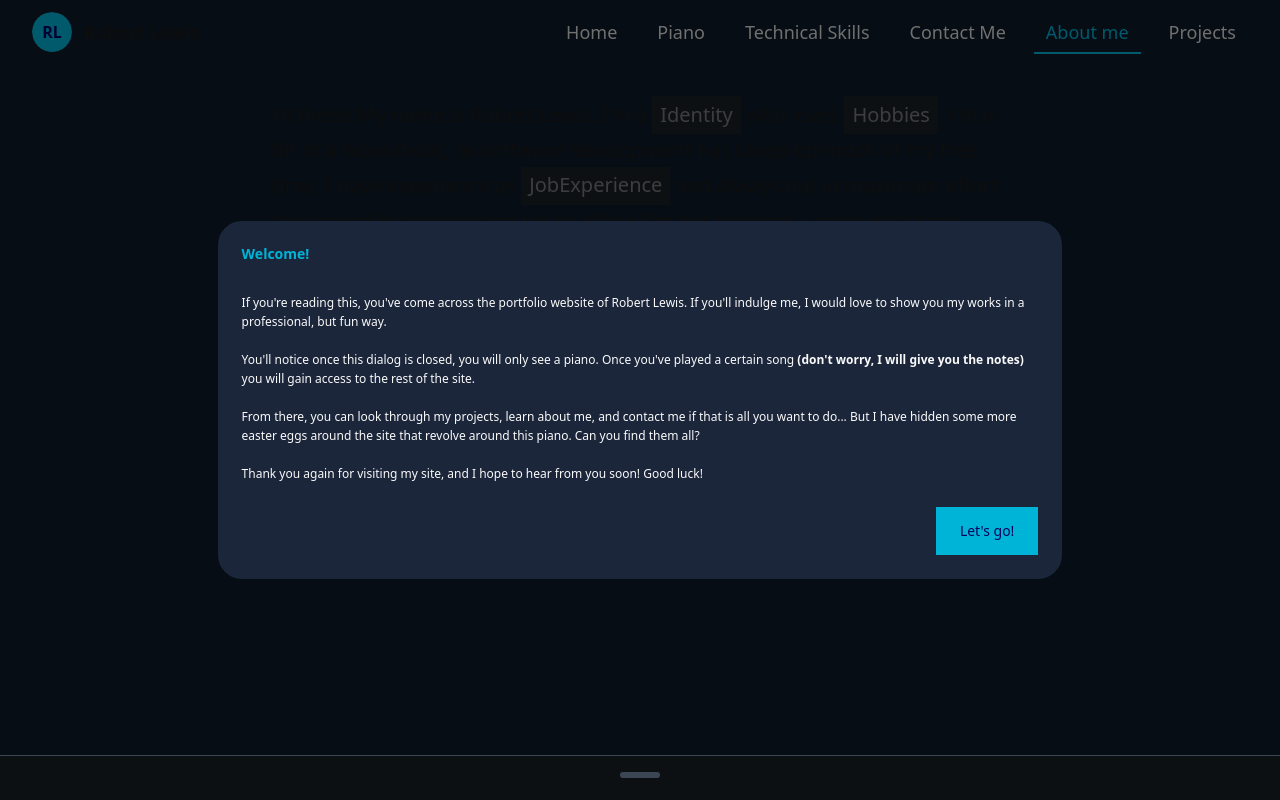
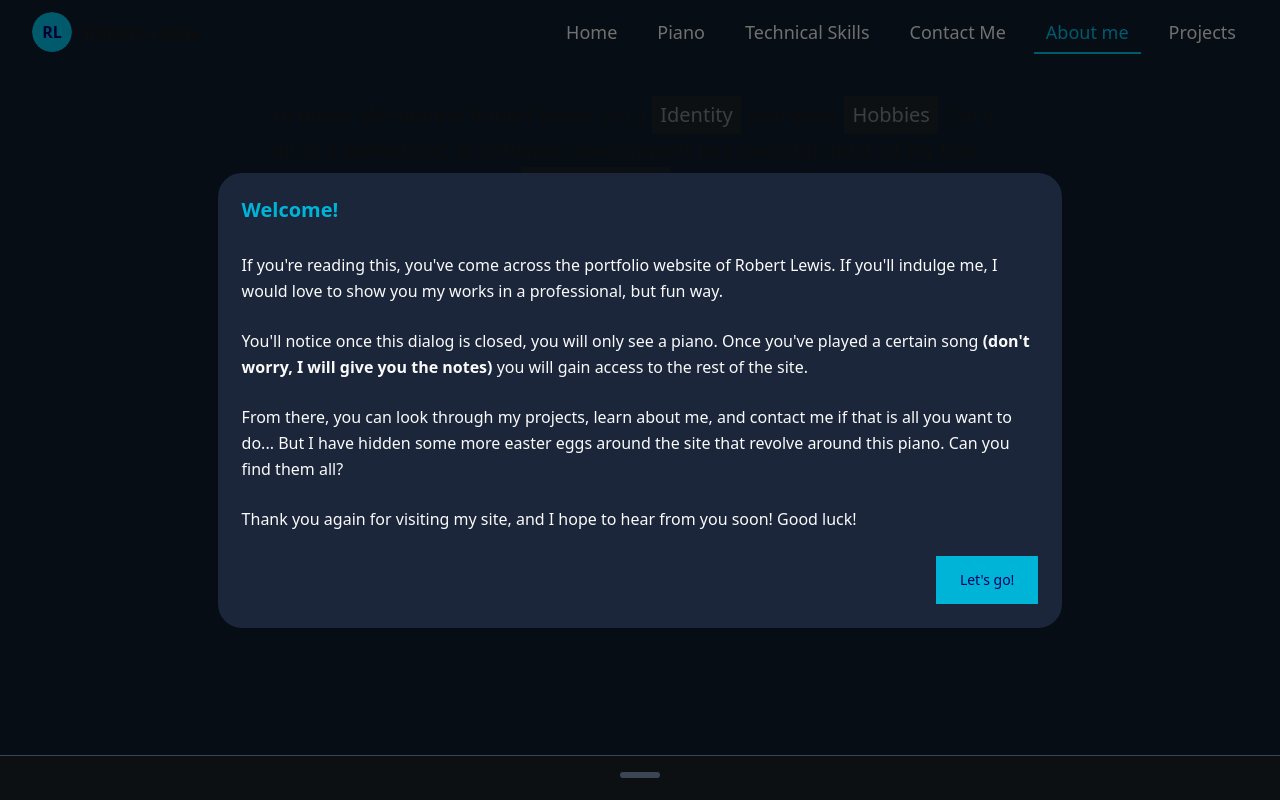
Before and after one commit to Robbysim37/portfolio, a Next.js app: page /about in a window 1280 px wide. Built offline with nearby package versions, Linux system fonts and the light colour scheme.

Commit message:
design changes and bug fixes

```diff
--- a/src/app/PianoCards/LockedCard.jsx
+++ b/src/app/PianoCards/LockedCard.jsx
@@ -1,4 +1,5 @@
 import { Card,CardTitle,CardContent } from "@/components/ui/card"
+import WaveText from "@/components/WaveText"
 
 export default function LockedCard(props) {
     return(
@@ -7,7 +8,7 @@ export default function LockedCard(props) {
             <p className="text-4xl text-center">🔒</p><h2 className="text-2x1 text-center">Song not yet played...</h2>
             </CardTitle>
             <CardContent>
-            <p className="text-center">{props.clue}</p>
+            { props.found ? <WaveText text={props.notes}></WaveText> : <p className="text-center">{props.clue}</p>}
             </CardContent>
         </Card>
     )
--- a/src/app/PianoCards/Zelda.jsx
+++ b/src/app/PianoCards/Zelda.jsx
@@ -7,7 +7,7 @@ export default function ZeldaCard() {
             <p className="text-4xl text-center">🔑</p><h2 className="text-2x1 text-center">You've unlocked the website!</h2>
             </CardTitle>
             <CardContent>
-            <p className="text-center">Now it's time to go explore and see what else you can find!</p>
+            <p className="text-center">Now it's time to go explore and see what else you can find! Songs you find will appear in this section.</p>
             </CardContent>
         </Card>
     )
--- a/src/app/madlibs/MadLibs.jsx
+++ b/src/app/madlibs/MadLibs.jsx
@@ -71,7 +71,7 @@ const CONFIG = {
         text: "I love the old school. There’s something magical about how the limits of early technology forced developers to innovate in music, design, art, and gameplay. I’m a firm believer that limitations shape real art—and the early days of gaming were truly the golden years.",
         image: null,
         category: "Games",
-        waveText: "G A B C#",
+        waveText: "E E E C E G lowG",
       },
       { id: "games-3", title: "Board Games", text: "I’m a fan of all sorts of board games, and I make a habit of getting together with family often to play. I’m always down for simple games like Monopoly or Sorry, as well as deeper ones like Diplomacy or The Campaign for North Africa.", image: null, category: "Games" },
       { id: "games-4", title: "Card Games", text: "Rounders is one of my favorite movies, so you can guess I like poker. As a Midwesterner, I’m also legally obligated to enjoy Euchre. Of course, I love trading card games like Magic: The Gathering and Hearthstone. But not Yu-Gi-Oh! Never Yu-Gi-Oh…", image: null, category: "Games" },
@@ -515,11 +515,12 @@ export default function MadLibsComposer() {
           {tile.id === "games-2" && (
             <div className="mt-2">
               <WaveText
-                text={tile.waveText || "G A B C#"}
+                text={tile.waveText || "E E E C E G lowG"}
                 delay={0.12}
                 duration={1.2}
                 className="text-primary font-semibold"
                 letterClassName="tracking-wide"
+                flagKey={"song3Wave"}
               />
             </div>
           )}
--- a/src/app/providers/ModalProvider.jsx
+++ b/src/app/providers/ModalProvider.jsx
@@ -56,32 +56,32 @@ export function ModalProvider({ children }) {
           <Card className="w-[66%] h-max-[100vh] shadow-none border-none">
             <CardHeader>
               <CardTitle>
-                <h1 className="text-[14px]">Welcome!</h1>
+                <h1 className="text-[14px] md:text-[20px]">Welcome!</h1>
               </CardTitle>
             </CardHeader>
             <CardContent>
-              <div className="text-[12px]">
-                <p className="text-[12px]">
+              <div className="text-[12px] md:text-base">
+                <p className="text-[12px] md:text-base">
                   If you're reading this, you've come across the portfolio
                   website of Robert Lewis. If you'll indulge me, I would love to
                   show you my works in a professional, but fun way.
                 </p>
                 <br className="mb-16" />
-                <p className="text-[12px]">
+                <p className="text-[12px] md:text-base">
                   You'll notice once this dialog is closed, you will only see a
                   piano. Once you've played a certain song{" "}
-                  <span className="text-[12px] font-bold">(don't worry, I will give you the notes)</span>{" "}
+                  <span className="text-[12px] md:text-base font-bold">(don't worry, I will give you the notes)</span>{" "}
                   you will gain access to the rest of the site.
                 </p>
                 <br className="mb-16" />
-                <p className="text-[12px]">
+                <p className="text-[12px] md:text-base">
                   From there, you can look through my projects, learn about me,
                   and contact me if that is all you want to do... But I have
                   hidden some more easter eggs around the site that revolve
                   around this piano. Can you find them all?
                 </p>
                 <br className="mb-16" />
-                <p className="text-[12px]">
+                <p className="text-[12px] md:text-base">
                   Thank you again for visiting my site, and I hope to hear from
                   you soon! Good luck!
                 </p>
--- a/src/app/sections/homeSection.jsx
+++ b/src/app/sections/homeSection.jsx
@@ -120,6 +120,7 @@ export default function HomeSection({ expanded = false }) {
                   duration={1.6}
                   className="whitespace-nowrap text-[var(--primary)] font-semibold text-sm md:text-base"
                   letterClassName="px-1"
+                  flagKey={"song2Wave"}
                 />
               </motion.div>
             )}
--- a/src/app/sections/homeSectionStatic.jsx
+++ b/src/app/sections/homeSectionStatic.jsx
@@ -108,6 +108,7 @@ export default function StaticHomeSection() {
                   duration={1.6}
                   className="whitespace-nowrap text-[var(--primary)] font-semibold text-sm md:text-base"
                   letterClassName="px-1"
+                  flagKey={"song2Wave"}
                 />
               </motion.div>
             )}
--- a/src/components/ui/piano.jsx
+++ b/src/components/ui/piano.jsx
@@ -73,10 +73,11 @@ export default function PianoUI() {
   const [loaded, setLoaded] = useState(false);
   const [isAuto, setIsAuto] = useState(false);
   const [error, setError] = useState("");
+  const [pianoKey, setPianoKey] = useState(0); // force-remount key
 
   const { markDone } = useSongsPlayed();
 
-  // === Note range (now ends at B5 as requested) ===
+  // === Note range (ends at B5) ===
   const firstNote = MidiNumbers.fromNote("D4");
   const lastNote = MidiNumbers.fromNote("B5");
 
@@ -94,35 +95,25 @@ export default function PianoUI() {
     setActiveNotes(Array.from(s));
   };
 
-  // === Viewport width (for responsive sizing 500–650px => small) ===
-  const [vw, setVw] = useState(() =>
-    typeof window !== "undefined" ? window.innerWidth : 1024
+  /* ========= Responsive sizing: small mode when 700px–850px ========= */
+  const [winW, setWinW] = useState(
+    typeof window !== "undefined" ? window.innerWidth : 0
   );
   useEffect(() => {
-    const onResize = () => setVw(window.innerWidth);
-    window.addEventListener("resize", onResize);
+    const onResize = () => setWinW(window.innerWidth);
+    window.addEventListener("resize", onResize, { passive: true });
     return () => window.removeEventListener("resize", onResize);
   }, []);
+  const isSmall = winW >= 700 && winW <= 850;
 
-  // === Sizing: width from white-key count (expand, scroll if needed) ===
-  const WHITE_KEY_PX_DEFAULT = 28;
-  const WHITE_KEY_PX_SMALL = 20; // smaller keys in 500–650px range
-  const MIN_W_DEFAULT = 850;
-  const MIN_W_SMALL = 520;
-
-  const isSmallBand = vw >= 700 && vw <= 850;
-
+  const WHITE_KEY_PX = isSmall ? 22 : 28;
   const whiteCount = useMemo(
     () => countWhiteKeys(firstNote, lastNote),
     [firstNote, lastNote]
   );
-
-  const perKeyPx = isSmallBand ? WHITE_KEY_PX_SMALL : WHITE_KEY_PX_DEFAULT;
-  const minWidth = isSmallBand ? MIN_W_SMALL : MIN_W_DEFAULT;
-
   const pianoWidth = useMemo(
-    () => Math.max(whiteCount * perKeyPx, minWidth),
-    [whiteCount, perKeyPx, minWidth]
+    () => Math.max(whiteCount * WHITE_KEY_PX, isSmall ? 560 : 850),
+    [whiteCount, WHITE_KEY_PX, isSmall]
   );
 
   /* ========= Audio init ========= */
@@ -183,7 +174,7 @@ export default function PianoUI() {
   const progressMapRef = useRef(buildInitialProgressMap());
 
   const stepProgressAll = (midiNumber) => {
-    const { note } = midiToPcOct(midiNumber); // e.g., "Db4"
+    const { note } = midiToPcOct(midiNumber);
     let winner = null;
 
     for (const { key, seq } of SEQS_NORM) {
@@ -206,7 +197,27 @@ export default function PianoUI() {
     return winner;
   };
 
-  /* ========= Autoplay (flip boolean on start) ========= */
+  /* ========= Helpers to end autoplay cleanly ========= */
+  const dispatchGlobalMouseUp = () => {
+    try {
+      const ev = new MouseEvent("mouseup", { bubbles: true });
+      window.dispatchEvent(ev);
+      document.dispatchEvent(ev);
+      document.body && document.body.dispatchEvent(ev);
+    } catch {}
+  };
+
+  const finishAutoplayCleanup = () => {
+    setIsAuto(false);
+    activeSetRef.current.clear();
+    setActiveNotes([]);
+    // Force a re-mount of the Piano to reset internal mouse state
+    setPianoKey((k) => k + 1);
+    // Also broadcast a mouseup in case React-Piano's window listeners are stuck
+    dispatchGlobalMouseUp();
+  };
+
+  /* ========= Autoplay ========= */
   const startAutoplayFor = (songKey) => {
     if (!started || !loaded || isAuto || !samplerRef.current) return;
 
@@ -214,10 +225,9 @@ export default function PianoUI() {
     if (!events?.length) return;
 
     setIsAuto(true);
-    // Flip the provider boolean as soon as autoplay begins
     markDone(songKey);
 
-    // Clear any previous schedule/part
+    // Clear any previous schedules
     if (schedIdRef.current !== null) {
       Tone.Transport.clear(schedIdRef.current);
       schedIdRef.current = null;
@@ -245,9 +255,6 @@ export default function PianoUI() {
     partRef.current = part;
 
     schedIdRef.current = Tone.Transport.scheduleOnce(() => {
-      setIsAuto(false);
-      activeSetRef.current.clear();
-      setActiveNotes([]);
       if (partRef.current) {
         partRef.current.dispose();
         partRef.current = null;
@@ -257,6 +264,7 @@ export default function PianoUI() {
         schedIdRef.current = null;
       }
       Tone.Transport.stop();
+      finishAutoplayCleanup();
     }, endSec);
 
     Tone.Transport.start();
@@ -270,7 +278,7 @@ export default function PianoUI() {
 
   const handlePlayNote = (midiNumber) => {
     if (!started || !loaded || !samplerRef.current) return;
-    if (isAuto) return;
+    if (isAuto) return; // ignore input during autoplay
 
     const noteName = toNoteName(midiNumber);
     samplerRef.current.triggerAttack(noteName, Tone.now());
@@ -281,7 +289,7 @@ export default function PianoUI() {
 
   const handleStopNote = (midiNumber) => {
     if (!started || !loaded || !samplerRef.current) return;
-    if (isAuto) return;
+    if (isAuto) return; // ignore input during autoplay
     const noteName = toNoteName(midiNumber);
     samplerRef.current.triggerRelease(noteName, Tone.now());
   };
@@ -299,6 +307,8 @@ export default function PianoUI() {
       }
       try { Tone.Transport.stop(); } catch {}
       try { samplerRef.current?.dispose(); } catch {}
+      // Make sure mouse state is clean on unmount
+      dispatchGlobalMouseUp();
     };
   }, []);
 
@@ -315,14 +325,18 @@ export default function PianoUI() {
 
       {/* Scroll container so wide ranges don't compress */}
       <div className="w-full overflow-x-auto">
-        <div className="inline-block">
+        <div
+          className="inline-block select-none"
+          onMouseLeave={dispatchGlobalMouseUp}
+        >
           <Piano
+            key={pianoKey}                         // <— Force remount after autoplay
             noteRange={{ first: firstNote, last: lastNote }}
             playNote={handlePlayNote}
             stopNote={handleStopNote}
             width={pianoWidth}
-            disabled={!started || !loaded}
             activeNotes={activeNotes}
+            playOnMouseOver={false}                // <— Prevent hover play
             renderNoteLabel={({ midiNumber }) => {
               const black = isBlackKey(midiNumber);
               return (
```
Also changed, not shown: src/app/page.js (+12 -7 lines), src/app/projects/ProjectCard.jsx (+58 -10 lines), src/app/providers/SongsPlayedProvider.jsx (+32 -12 lines), src/app/sections/ContactMeSection.jsx (+3 -31 lines), src/components/WaveText.jsx (+15 -1 lines), 1 other file (tests, documents, lock files or other folders).
